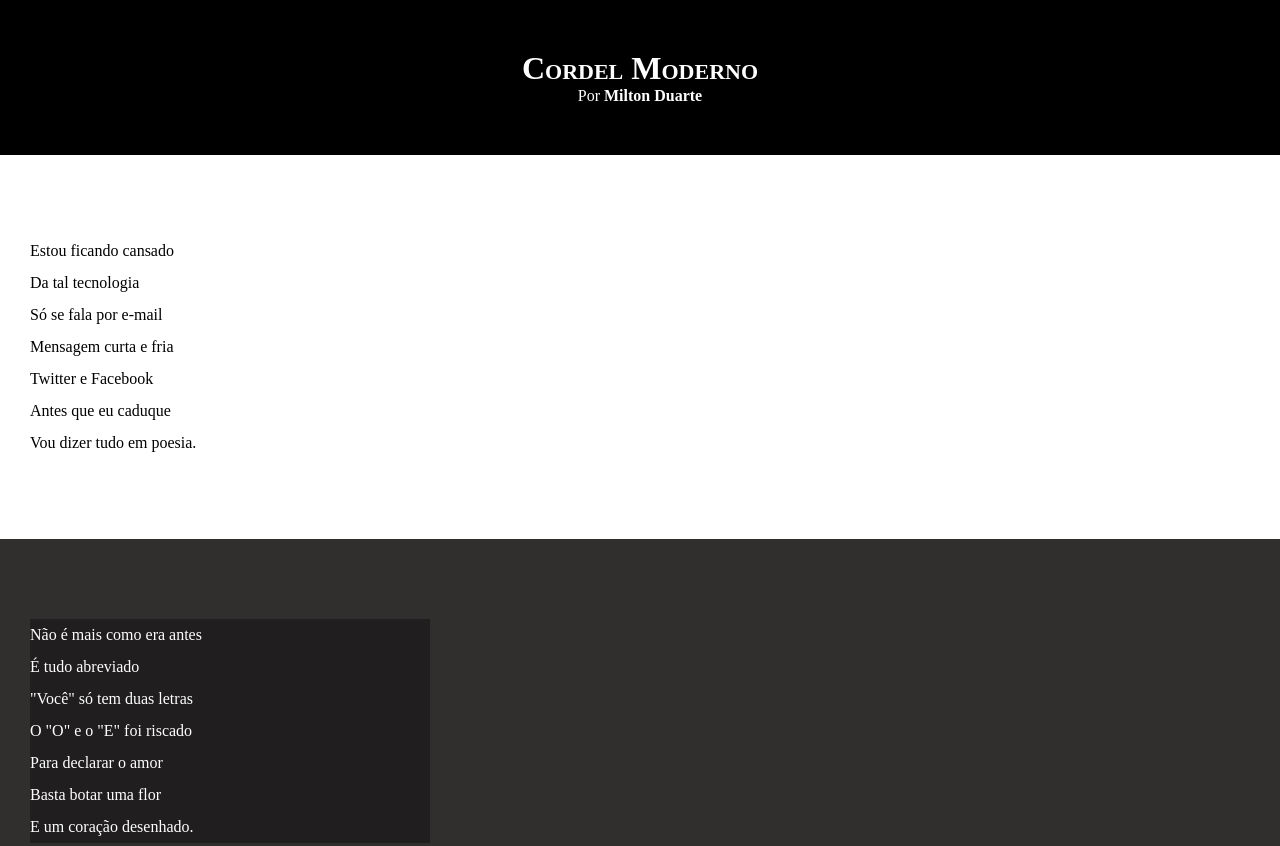
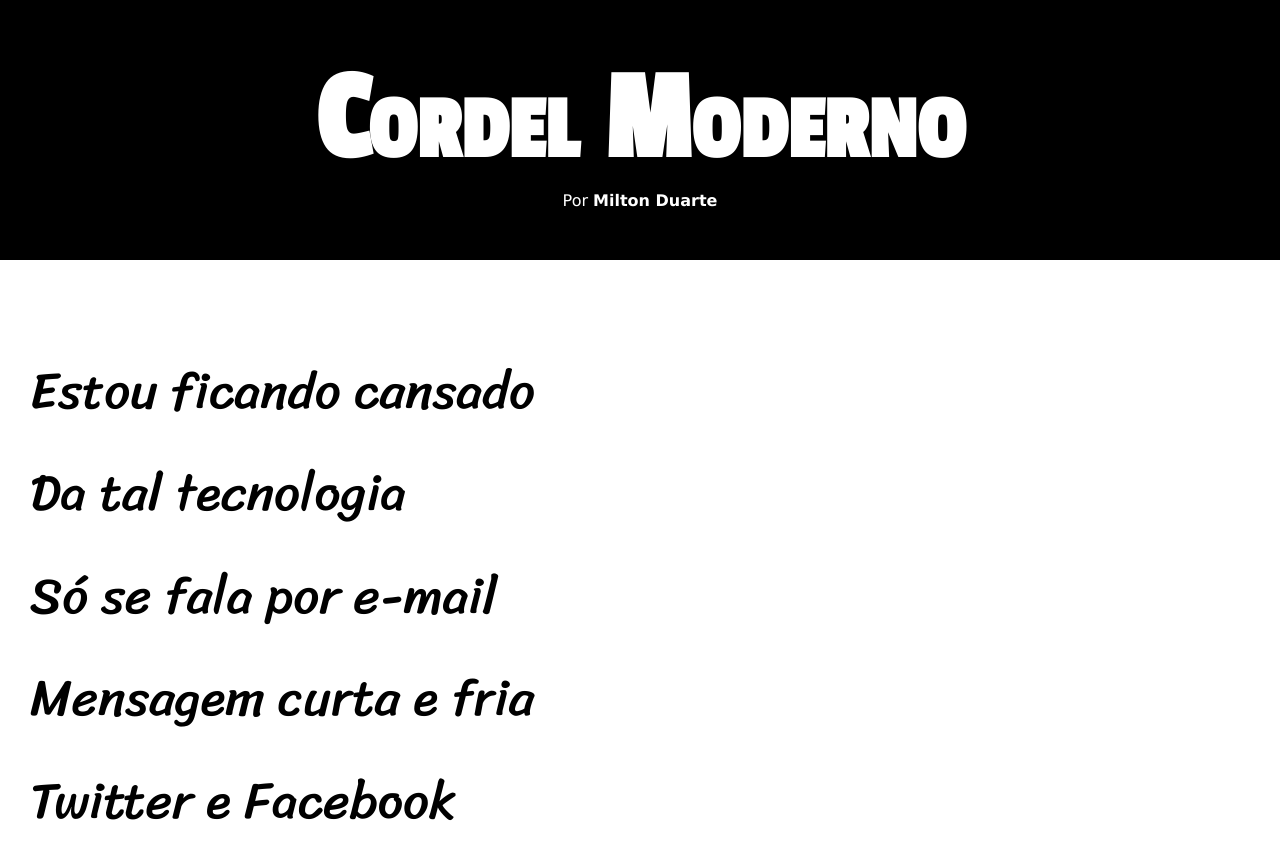
Before and after one commit to tiagomont/html-css, a plain HTML site: page desafios/Módulo 2/d012/index.html in a window 1280 px wide. Shown: the top 846 px of the page. Drawn offline with Linux system fonts and the light colour scheme.

Commit message:
atualização de estilos d12

```diff
--- a/desafios/Módulo 2/d012/estilo/style.css
+++ b/desafios/Módulo 2/d012/estilo/style.css
@@ -1,13 +1,23 @@
 @charset "UTF-8";
+@import url('https://fonts.googleapis.com/css2?family=Passion+One&display=swap');
+@import url('https://fonts.googleapis.com/css2?family=Sriracha&display=swap');
+
+:root {
+	--fonte1: Verdana, Geneva, Tahoma, sans-serif;
+	--fonte2: 'Passion One', cursive;
+	--fonte3: 'Sriracha', cursive;
+}
 
 * {
 	margin: 0px;
 	padding: 0px;
+	font-size: 1em;
 }
 
 html, body {
 	min-width: 100vh;
 	background-color: darkgray;
+	font-family: var(--fonte1);
 }
 
 header {
@@ -19,6 +29,8 @@ header {
 header > h1 {
 	padding-top: 50px;
 	font-variant: small-caps;
+	font-family: var(--fonte2);
+	font-size: 10vw;
 }
 
 header > p {
@@ -40,6 +52,8 @@ section {
 	padding-bottom: 10vh;
 	padding-left: 30px;
 	line-height: 2em;
+	font-family: var(--fonte3);
+	font-size: 4vw;
 }
 
 .normal {
@@ -53,7 +67,8 @@ section {
 }
 
 section.imagem > p {
-	width: 400px;
+	padding: 5px;
+	display: inline-block;
 	background-color: #00000059;
 }
 
```
